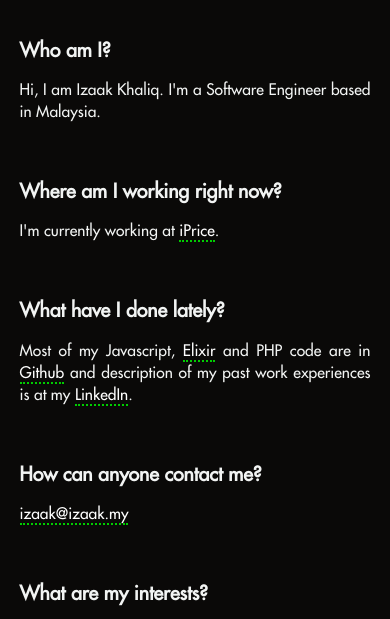
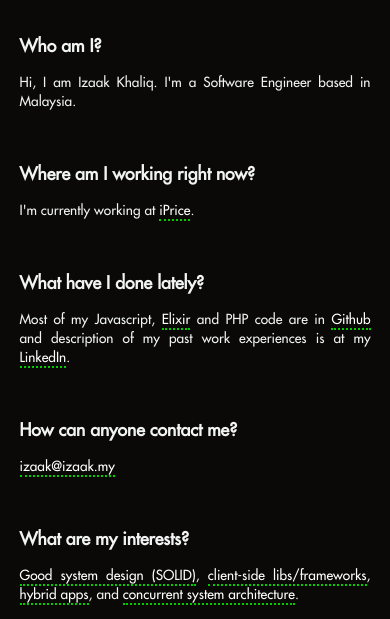
Before and after one commit to 1zaak/1zaak.github.io, a website: page index.html in a window 390 px wide. Shown: the top 619 px of the page. Drawn offline with Linux system fonts and the light colour scheme.

Commit message:
Fix font size

```diff
--- a/css/main.css
+++ b/css/main.css
@@ -250,11 +250,11 @@ a:active {
 }
 
 .question {
-  font-size: 1.8em;
+  font-size: 1.7em;
 }
 
 .answer {
-  font-size: 1.3em;
+  font-size: 1.2em;
 }
 
 .img-ball {
@@ -292,11 +292,11 @@ a:active {
         overflow:scroll;
     }
     .question {
-      font-size: 5vw;
+      font-size: 4.5vw;
     }
 
     .answer {
-      font-size: 4vw;
+      font-size: 3.5vw;
     }
     .text-main {
         margin: 5% 5%;
```
